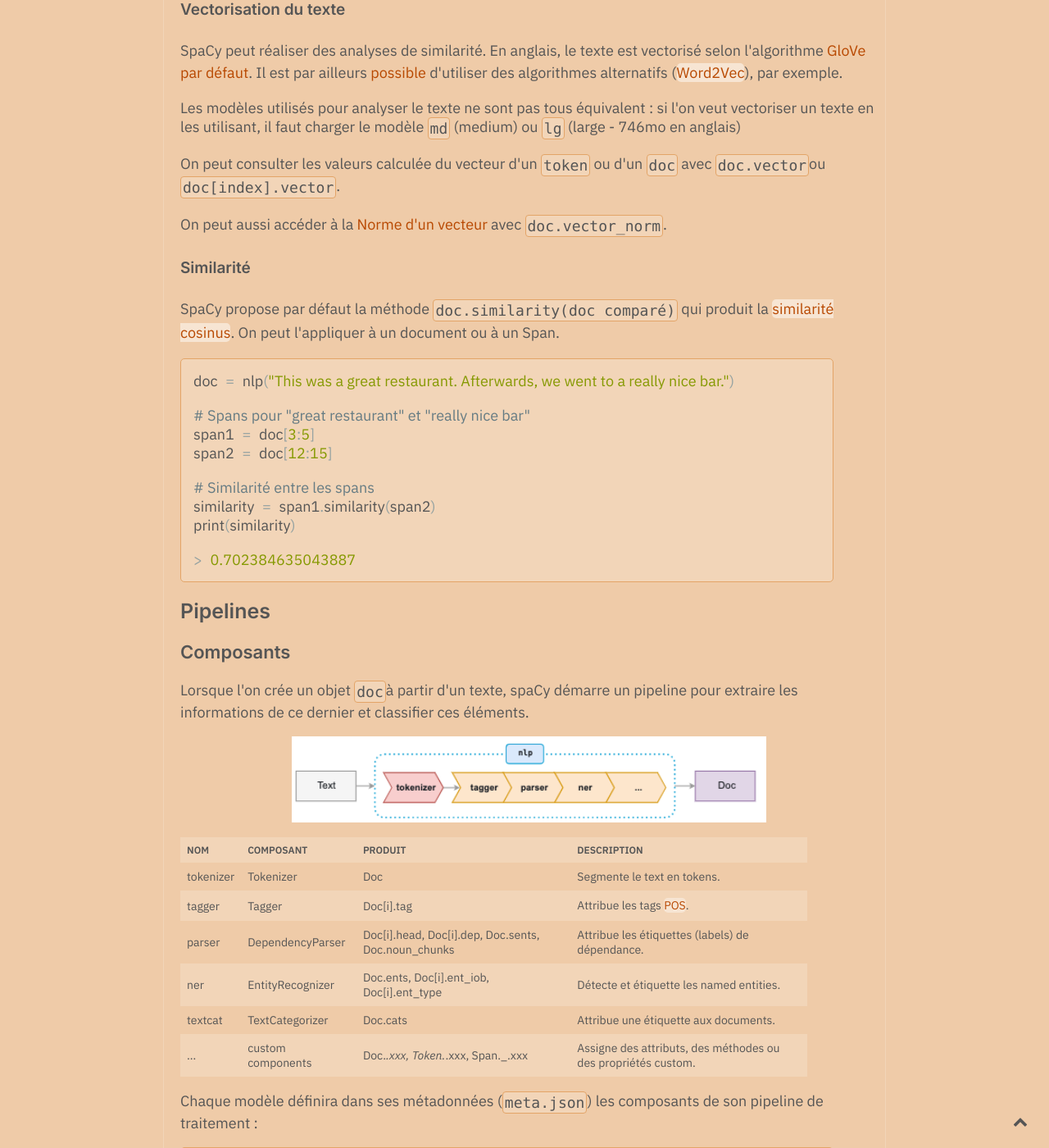
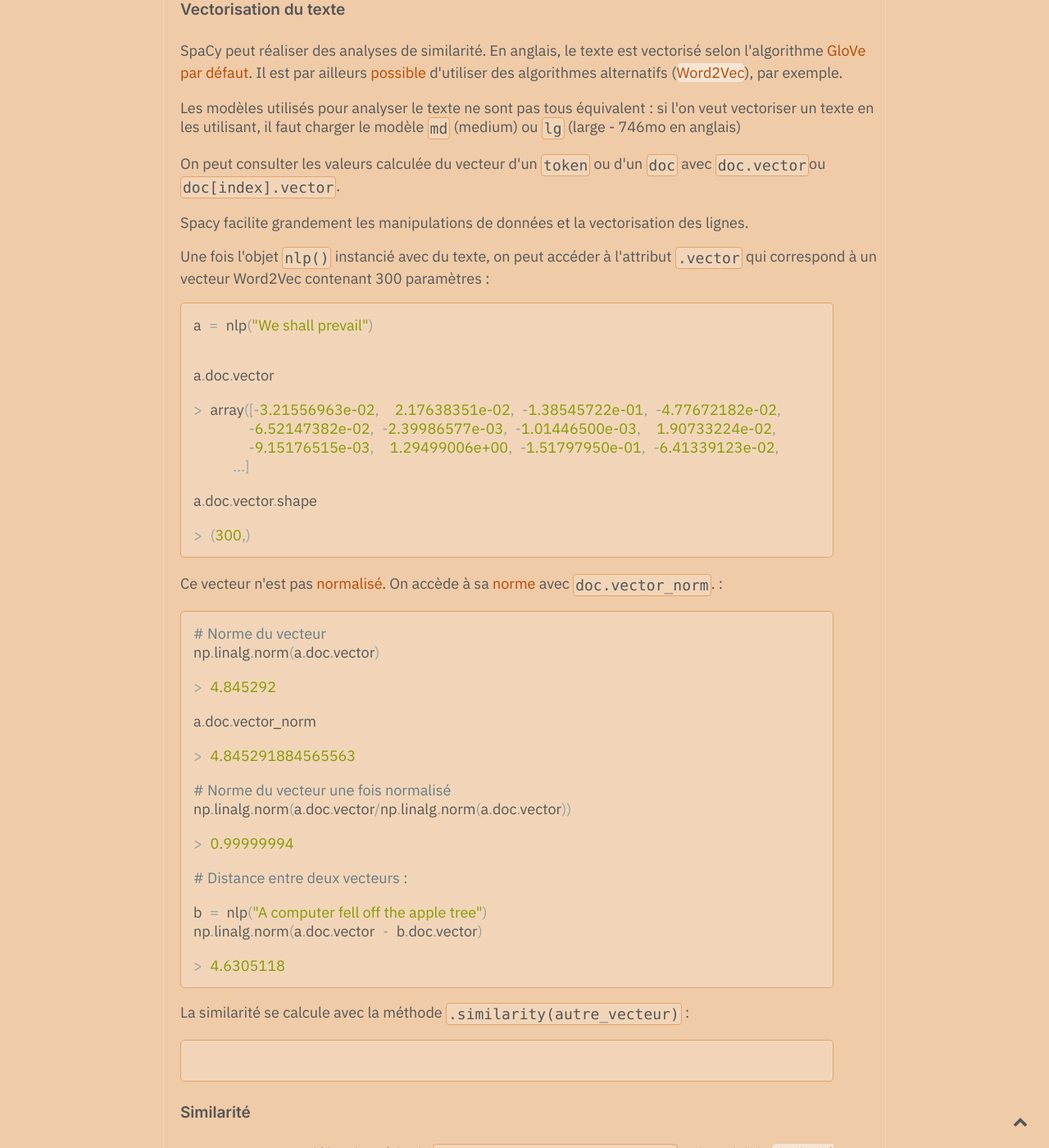
Before and after one commit to Maxence-L/arboretum.link, a Jekyll site: the page built from _notes/spacy.md, in a window 1280 px wide and 1400 px high, scrolled down 11123 px. Shown: the whole window at 82% size. Built offline with Jekyll 4.4.1, drawn with Linux system fonts in a browser that asks for light colours; formulas are drawn with MathJax 3; the table of contents is made by our own code; some of the changed text lies outside the part shown.

Commit message:
Update
Update

`````diff
--- a/_notes/spacy.md
+++ b/_notes/spacy.md
@@ -388,13 +388,70 @@ Les modèles utilisés pour analyser le texte ne sont pas tous équivalent : si
 
 On peut consulter les valeurs calculée du vecteur d'un `token` ou d'un `doc` avec `doc.vector`ou `doc[index].vector`.
 
-On peut aussi accéder à la [[Norme d'un vecteur]] avec `doc.vector_norm`.
+
+
+
+Spacy facilite grandement les manipulations de données et la vectorisation des lignes.
+
+Une fois l'objet `nlp()` instancié avec du texte, on peut accéder à l'attribut `.vector` qui correspond à un vecteur Word2Vec contenant 300 paramètres :
+
+```python
+a = nlp("We shall prevail")
+
+
+a.doc.vector
+
+> array([-3.21556963e-02,  2.17638351e-02, -1.38545722e-01, -4.77672182e-02,
+       -6.52147382e-02, -2.39986577e-03, -1.01446500e-03,  1.90733224e-02,
+       -9.15176515e-03,  1.29499006e+00, -1.51797950e-01, -6.41339123e-02,
+	   ...]
+
+a.doc.vector.shape
+
+> (300,)
+````
+
+Ce vecteur n'est pas [[Norme d'un vecteur\|normalisé]]. On accède à sa [[Norme d'un vecteur\|norme]] avec `doc.vector_norm`. :
+
+```python
+# Norme du vecteur
+np.linalg.norm(a.doc.vector)
+
+> 4.845292
+
+a.doc.vector_norm
+
+> 4.845291884565563
+
+# Norme du vecteur une fois normalisé
+np.linalg.norm(a.doc.vector/np.linalg.norm(a.doc.vector))
+
+> 0.99999994
+
+# Distance entre deux vecteurs :
+
+b = nlp("A computer fell off the apple tree")
+np.linalg.norm(a.doc.vector - b.doc.vector)
+
+> 4.6305118
+````
+
+La similarité se calcule avec la méthode `.similarity(autre_vecteur)` :
+
+```python
+
+````
 
 #### Similarité
 
 SpaCy propose par défaut la méthode `doc.similarity(doc comparé)` qui produit la [[similarité cosinus]]. On peut l'appliquer à un document ou à un Span.
 
 ```python
+# A partir d'un doc :
+a.similarity(b)
+
+> 0.456237800465105
+
 doc = nlp("This was a great restaurant. Afterwards, we went to a really nice bar.")
 
 # Spans pour "great restaurant" et "really nice bar"
`````
Also changed, not shown: _notes/Vectoriser du texte.md (+0 -53 lines), 1 other file.
